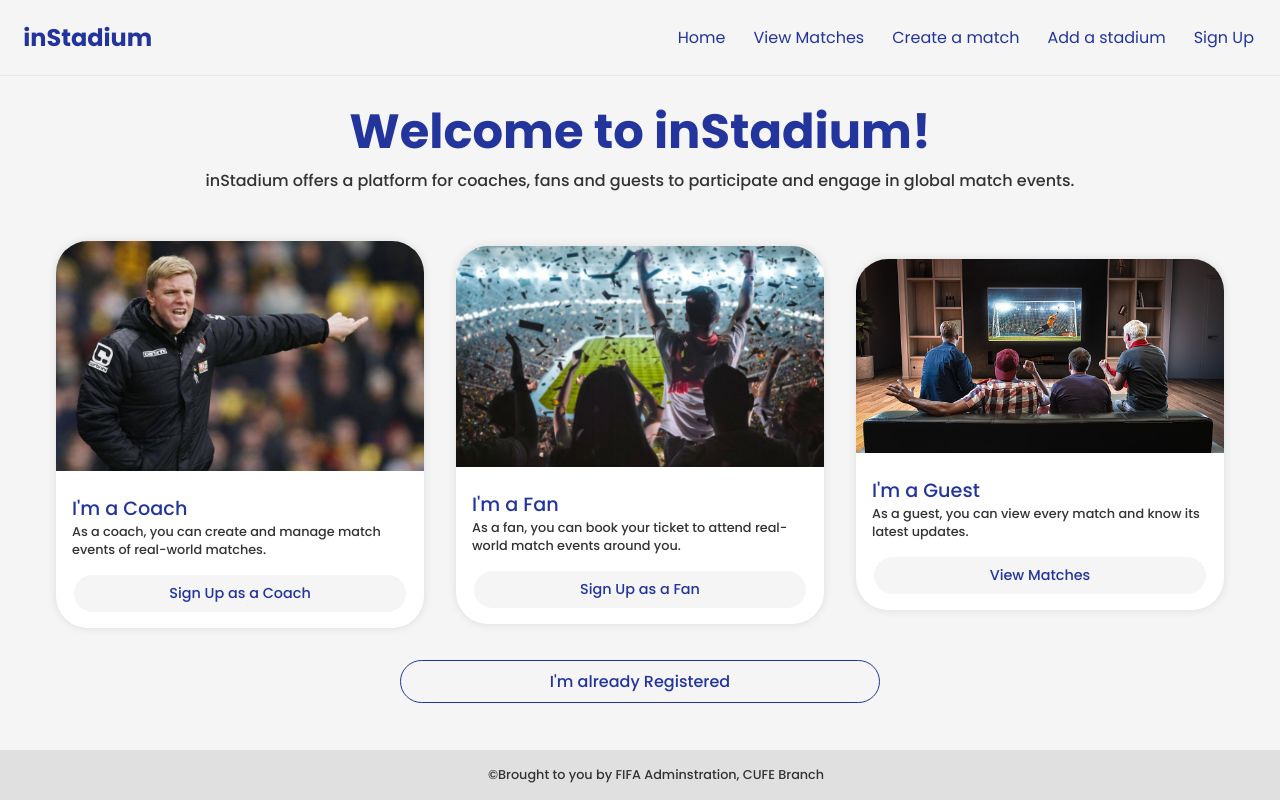
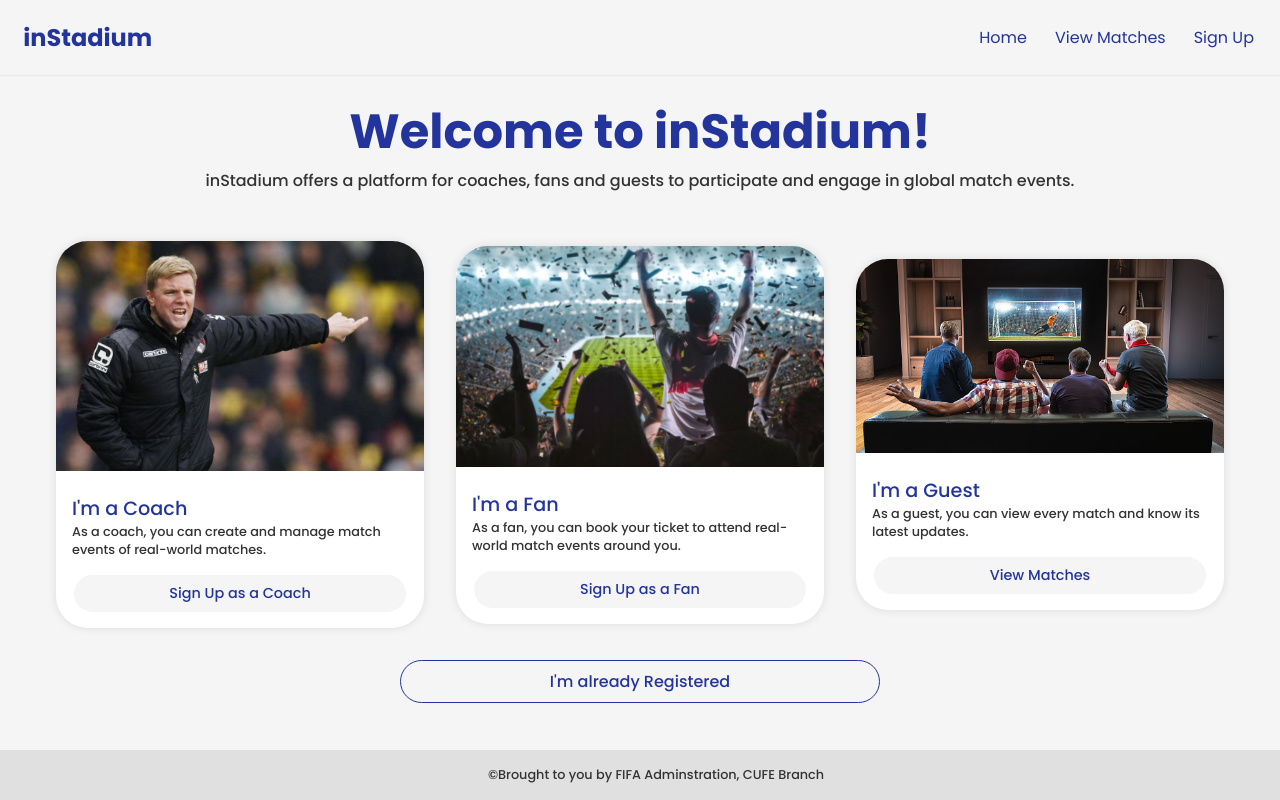
Before and after one commit to Makrion/WorldCup-2022-reservation-site, a React (Create React App) app in the folder FE/: page / in a window 1280 px wide. Built offline with nearby package versions, Linux system fonts and the light colour scheme.

Commit message:
Check if the user is logged in before showing CreateMatch or AddStadium

```diff
--- a/FE/src/Components/NavBar/NavBar.js
+++ b/FE/src/Components/NavBar/NavBar.js
@@ -43,8 +43,8 @@ const Navbar = () => {
         <Link to="/">Home</Link>
         <Link to="/ViewAllMatches" >View Matches</Link>
 
-        {role < 2 && <Link to="/CreateMatch">Create a match</Link>}
-        {role < 2 && <Link to="/AddStadium">Add a stadium</Link>}
+        {isLoggedIn && role < 2 && <Link to="/CreateMatch">Create a match</Link>}
+        {isLoggedIn && role < 2 && <Link to="/AddStadium">Add a stadium</Link>}
 
         {isLoggedIn && <Link to="/Profile">Profile</Link>}
 
```
